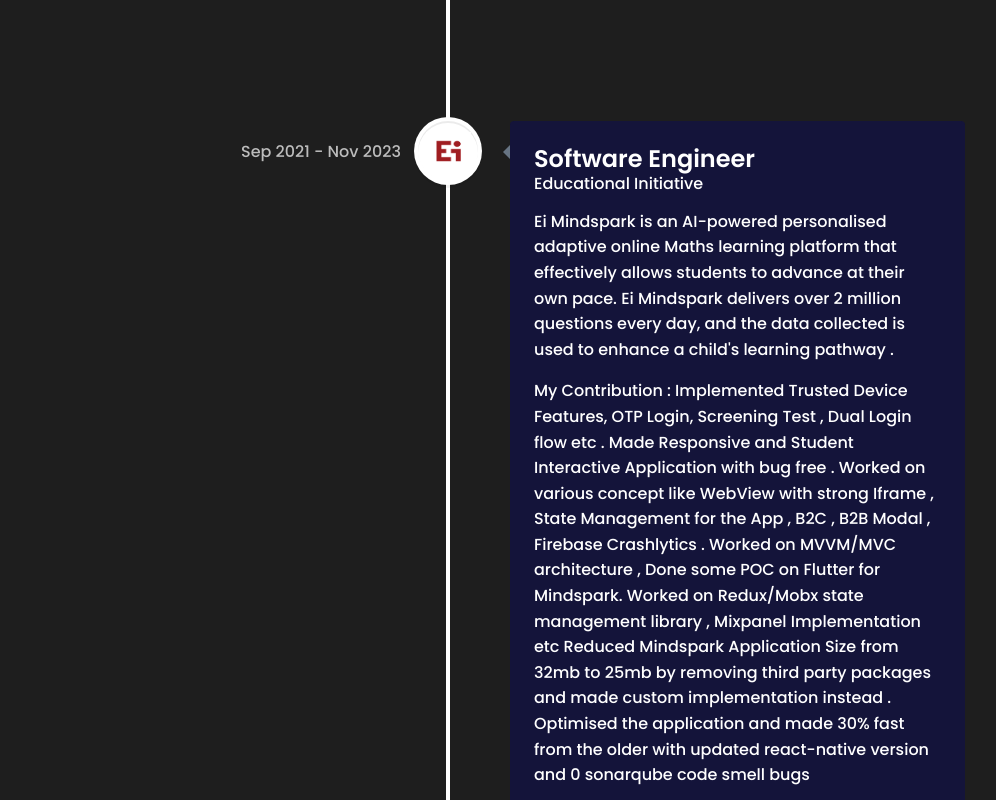
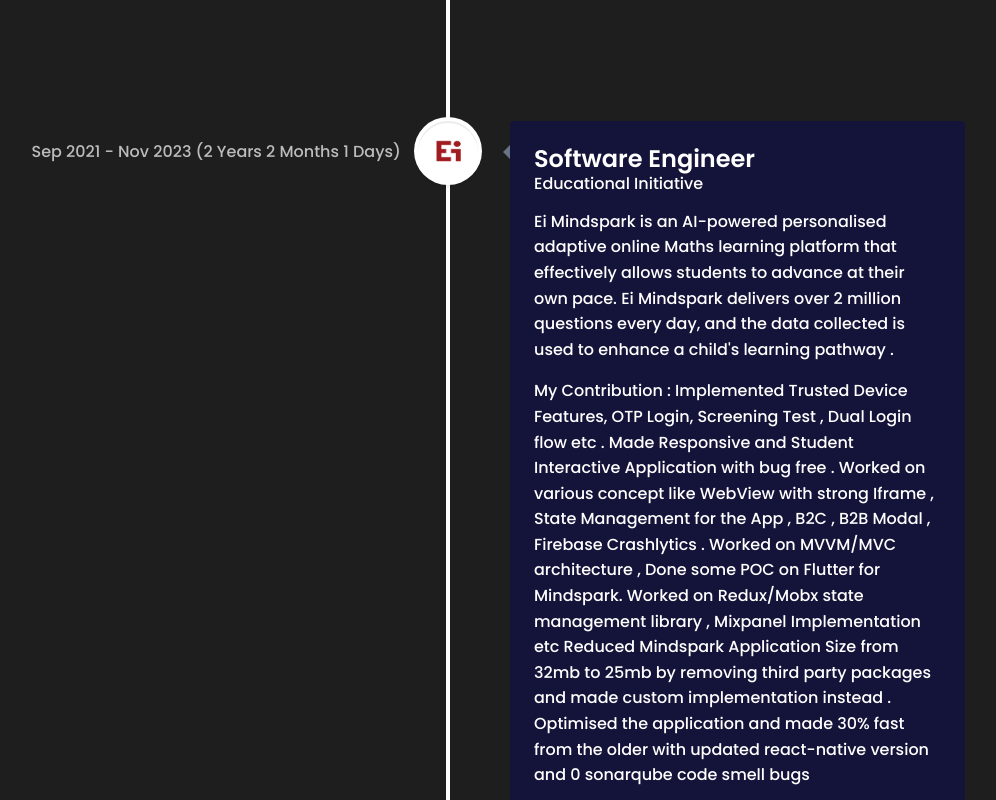
Before and after one commit to rajupraaa1234/ReactMyPortfolio, a React (Create React App) app: page / in a window 1280 px wide. Shown: the part 2000-2800 px from the top of the page, without its empty margins (192-1188 px from the left). Built offline with nearby package versions, Linux system fonts and the light colour scheme.

Commit message:
new date feature

```diff
--- a/src/components/Experience/experience.js
+++ b/src/components/Experience/experience.js
@@ -19,16 +19,29 @@
     appventurez
   };
 
+  function getFormatedStringFromDays(date1, date2) {
+    let Difference_In_Time =
+      date2.getTime() - date1.getTime();
+
+    let numberOfDays =
+      Math.round
+        (Difference_In_Time / (1000 * 3600 * 24));
+    var years = Math.floor(numberOfDays / 365);
+    var months = Math.floor(numberOfDays % 365 / 30);
+    var days = Math.floor(numberOfDays % 365 % 30);
+    return years + " Years " + months + " Months " + days + " Days";
+  }
+
   const renderJobExperience = () => {
     const { icon, content, arrowStyle } = experienceStyles;
-
+    console.log(JSON.stringify(experienceData.workExperience))
     return experienceData.workExperience.map((job) => (
       <VerticalTimelineElement
         key={job.id}
         className="vertical-timeline-element-work"
         contentStyle={content}
         contentArrowStyle={arrowStyle}
-        date={job.date}
+        date={job.date + " (" + getFormatedStringFromDays(new Date(job.from), new Date(job.to)) + ")"}
         iconStyle={icon}
         icon={
           <img
--- a/src/data/experience.js
+++ b/src/data/experience.js
@@ -8,7 +8,9 @@
       skills:
         "Technology Used: Android, Java, Kotlin, RxJava, JatPack Compose, MVVM Architecture",
       date: "Nov 2023 - Present",
-      certificate : false,
+      from: "12/11/2023",
+      to: new Date(),
+      certificate: false,
     },
     {
       id: 2,
@@ -18,7 +20,9 @@
       skills:
         "Technology Used: React Native, Android, JavaScript/TypeScript, FCM, ",
       date: "Sep 2021 - Nov 2023",
-      certificate : false,
+      certificate: false,
+      from: "09/01/2021",
+      to: "11/01/2023",
       desc: `Ei Mindspark is an AI-powered personalised adaptive online Maths learning platform that effectively allows students to advance at their own pace. Ei Mindspark delivers over 2 million questions every day, and the data collected is used to enhance a child's learning pathway .`,
       contri: ` My Contribution :
       Implemented Trusted Device Features, OTP Login, Screening Test , Dual Login flow etc .
@@ -33,9 +37,11 @@
       company: "MoneyTap",
       companyLogo: "moneytap",
       jobTitle: "Software Engineer",
-      certificate : false,
+      certificate: false,
       skills: "Technology Used: Android, Kotlin, Java",
       date: "jun 2021 - Aug 2021",
+      from: "06/01/2021",
+      to: "09/01/2021",
       desc: `Done Some POC on Flutter , Android with kotlin for MoneyTap Fintech applications .`
     },
     {
@@ -43,7 +49,9 @@
       company: "Appventurez",
       companyLogo: "appventurez",
       jobTitle: "Software Engineering Intern",
-      certificate : true,
+      certificate: true,
+      from: "01/01/2021",
+      to: "07/01/2021",
       skills: "Technology Used: Java, Android, Room Database",
       contri: `My Contribution : I worked on Android with Java for AstroBaBa Mobile Application .
       I worked on MVVM architecture , Room database for local , Cloud messaging Integration of Api , Live Chat , Push Notifications .
```
